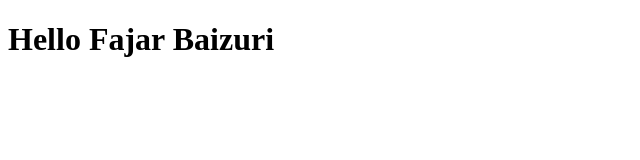
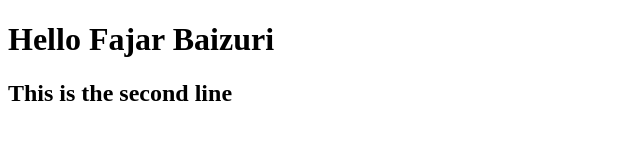
Before and after one commit to fajarbaizuri/projectgit, a plain HTML site: page index.html in a window 1280 px wide. Shown: the whole page, without its empty margins (0-640 px from the left). Drawn offline with Linux system fonts and the light colour scheme.

Commit message:
Menambah line 2

```diff
--- a/index.html
+++ b/index.html
@@ -4,6 +4,7 @@
 	<meta charset="UTF-8">
 	<title>Hello Fajar Baizuri</title>
 	<h1>Hello Fajar Baizuri</h1>
+	<h2>This is the second line</h2>
 </head>
 <body>
 
```
